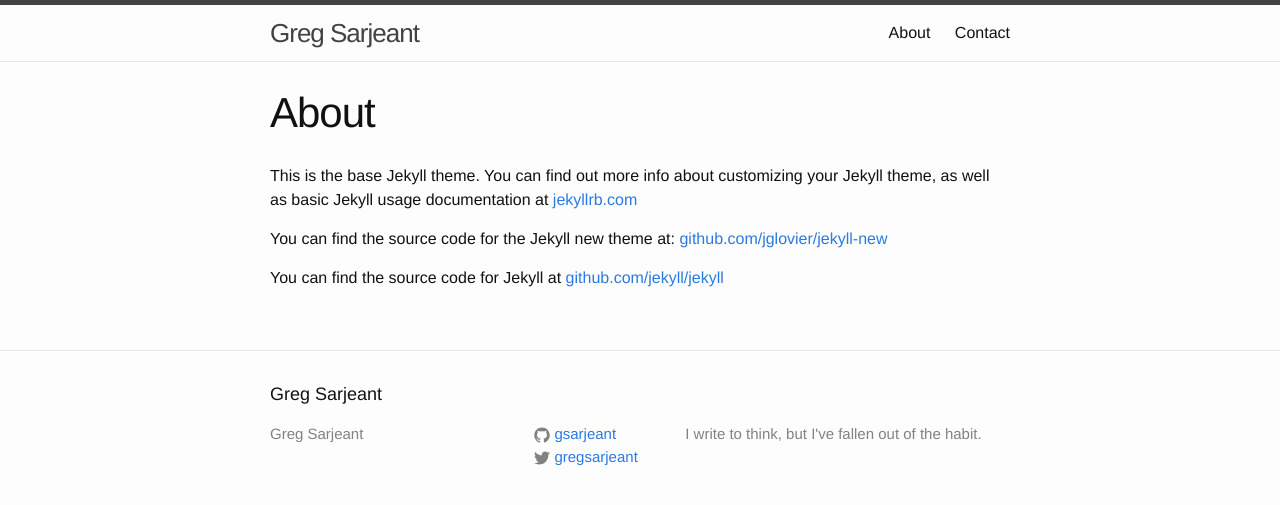
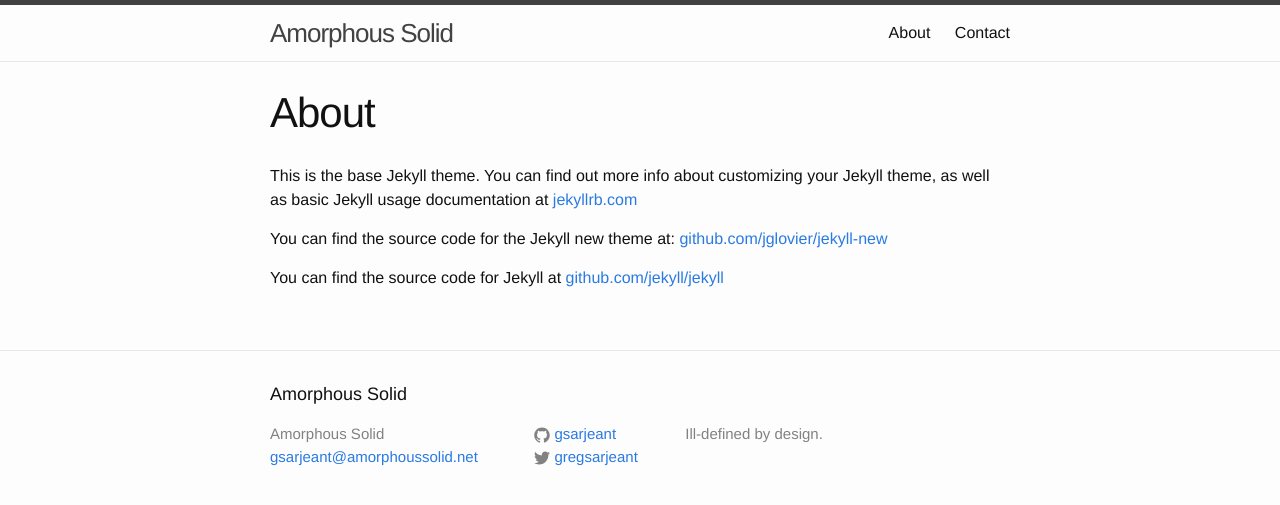
Before and after one commit to gsarjeant/gsarjeant.github.io, a Jekyll site: the page built from about.md, in a window 1280 px wide. Shown: the top 505 px of the page. Built offline with Jekyll 4.4.1, drawn with Linux system fonts in a browser that asks for light colours.

Commit message:
Create CNAME

```diff
--- /dev/null
+++ b/CNAME
@@ -0,0 +1 @@
+amorphoussolid.net
--- a/_config.yml
+++ b/_config.yml
@@ -1,8 +1,8 @@
 # Site settings
-title: Greg Sarjeant
-#email: your-email@domain.com
+title: Amorphous Solid
+email: gsarjeant@amorphoussolid.net
 description: > # this means to ignore newlines until "baseurl:"
-  I write to think, but I've fallen out of the habit.
+        Ill-defined by design.
 baseurl: "" # the subpath of your site, e.g. /blog/
 url: "http://gsarjeant.github.io" # the base hostname & protocol for your site
 twitter_username: gregsarjeant
```
